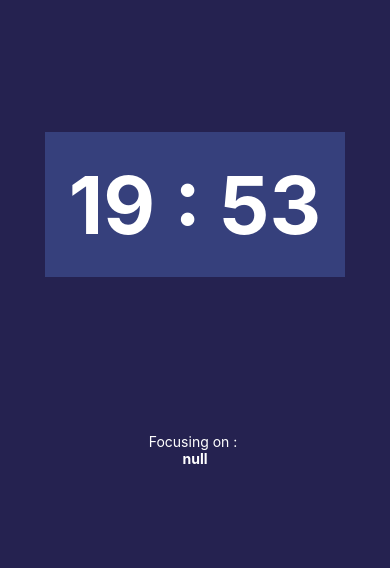
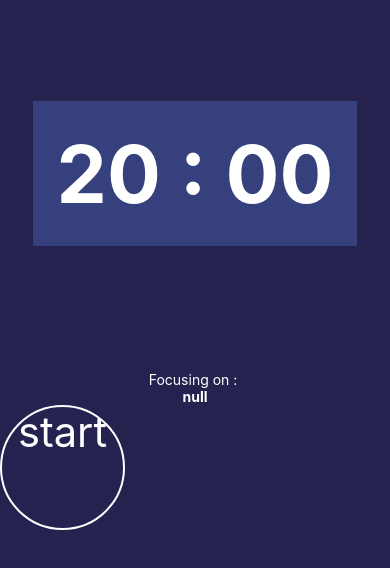
Before and after one commit to yasithWimukthi/focus-count-down, a React Native app: screen / in a window 390 px wide. Shown: the top 568 px of the page. Built offline with nearby package versions, Linux system fonts and the light colour scheme.

Commit message:
implement CountDown component

```diff
--- a/src/components/CountDown.js
+++ b/src/components/CountDown.js
@@ -9,7 +9,7 @@
 
 export const CountDown = ({
         minutes = 20,
-        isPaused
+        isPaused = true
     }) =>{
 
     const interval = useRef(null);
@@ -26,11 +26,13 @@
 
     useEffect(() => {
 
+        if(isPaused) return;
+
         interval.current = setInterval(countDown,1000);
 
         // cleanup when un mounting
         return () => clearInterval(interval.current);
-    }, []);
+    }, [isPaused]);
 
 
     const [millis,setMillis] = useState(minutesToMillis(minutes));
--- a/src/components/RoundedButton.js
+++ b/src/components/RoundedButton.js
@@ -9,7 +9,7 @@
     ...props
 })=>{
     return(
-        <TouchableOpacity style={[styles(size).radius,style]}>
+        <TouchableOpacity style={[styles(size).radius,style]} onPress={()=> props.onPress()}>
             <Text style={[styles(size).text,textStyle]}>{props.title}</Text>
         </TouchableOpacity>
     )
--- a/src/features/timer/timer.js
+++ b/src/features/timer/timer.js
@@ -1,18 +1,35 @@
-import React from 'react';
+import React,{useState} from 'react';
 import { StyleSheet, Text, View } from 'react-native';
 import {colors} from "../../utils/colors";
 import {spacing} from "../../utils/sizes";
 import {CountDown} from "../../components/CountDown";
+import {RoundedButton} from "../../components/RoundedButton";
 
 export const Timer = ({focusSubject}) =>{
+
+    const [isStarted,setIsStarted] = useState(false);
+
     return(
         <View style={styles.container}>
             <View style={styles.countDown}>
-                <CountDown/>
+                <CountDown isPaused={!isStarted}/>
             </View>
             <View style={{paddingTop:spacing.xxl}}>
                 <Text style={styles.title}>Focusing on : </Text>
                 <Text style={styles.task}>{focusSubject}</Text>
+            </View>
+            <View style={styles.buttonWrapper}>
+                {isStarted ? (
+                    <RoundedButton
+                        title="pause"
+                        onPress={() => setIsStarted(false)}
+                    />
+                ):(
+                    <RoundedButton
+                        title="start"
+                        onPress={() => setIsStarted(true)}
+                    />
+                )}
             </View>
         </View>
     )
@@ -35,5 +52,8 @@
         flex:0.5,
         alignItems: 'center',
         justifyContent: 'center'
+    },
+    buttonWrapper:{
+
     }
 });
```
